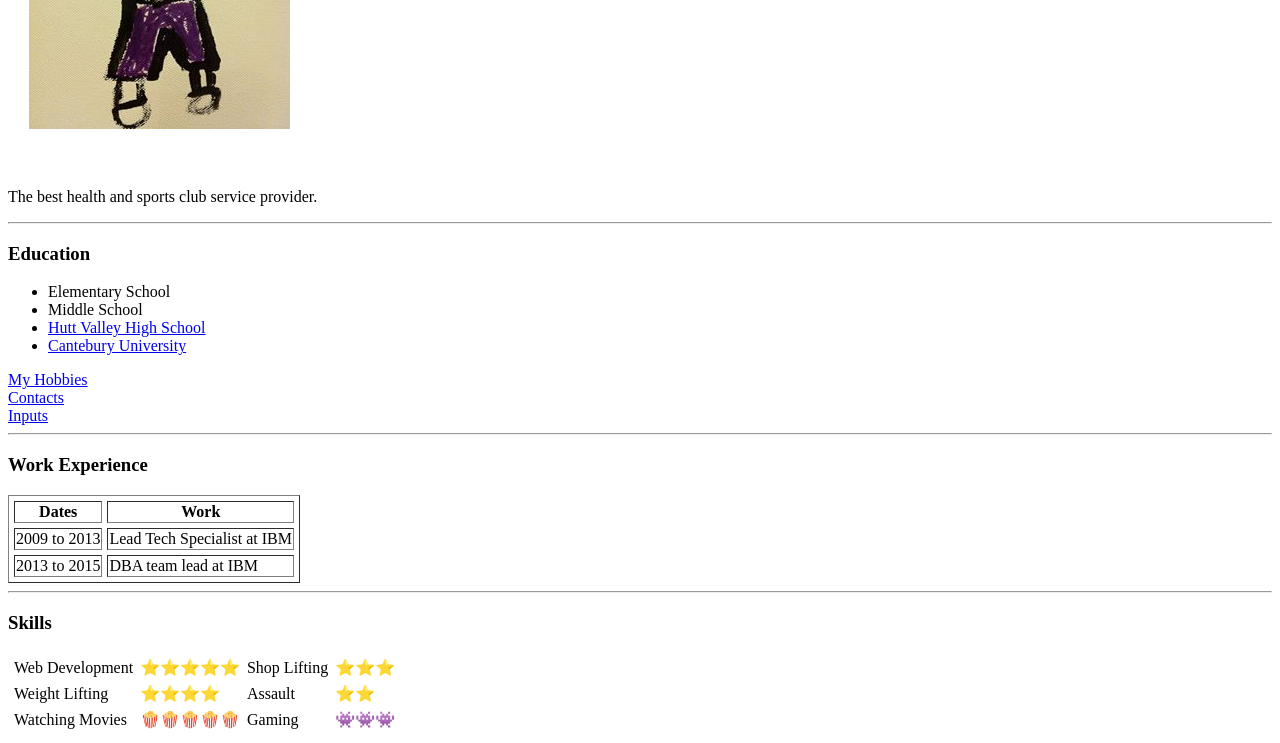
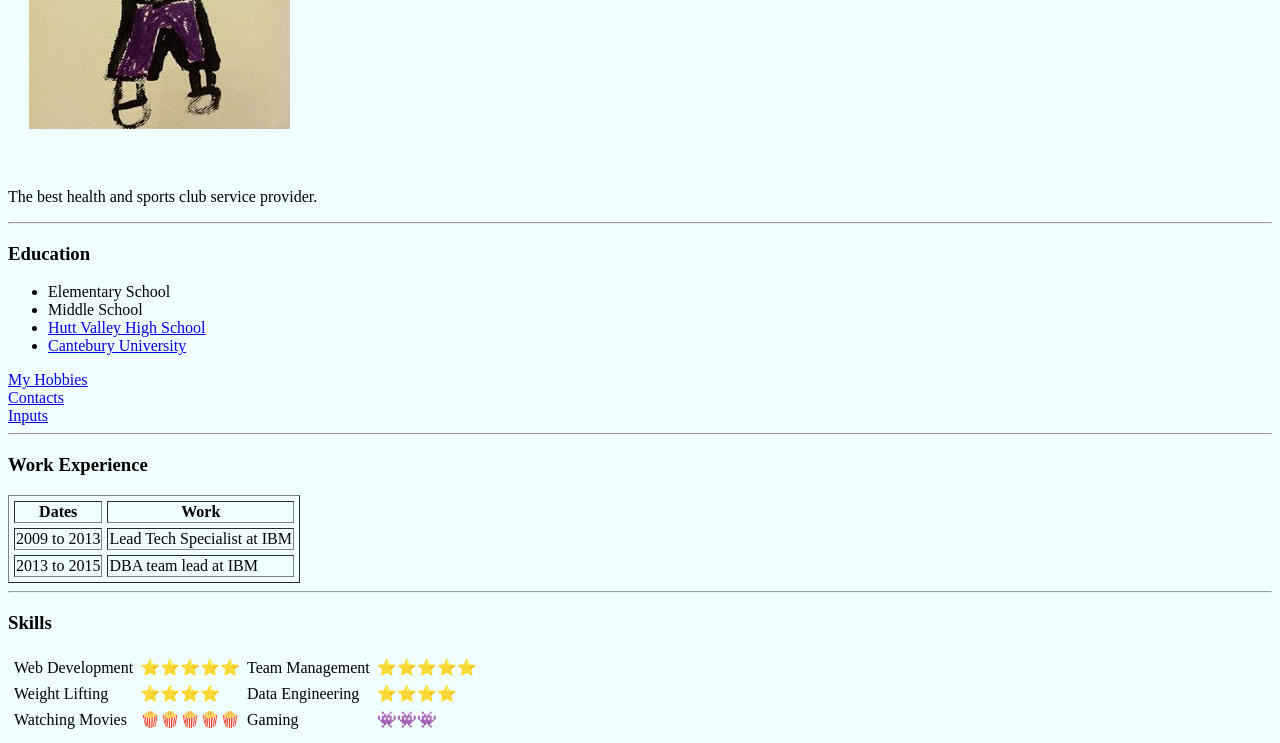
Before and after one commit to kentsunggit2020/cv, a plain HTML site: page index.html in a window 1280 px wide. Shown: the part 249-992 px from the top of the page. Drawn offline with Linux system fonts and the light colour scheme.

Commit message:
Add files via upload

```diff
--- a/index.html
+++ b/index.html
@@ -6,7 +6,7 @@
   <title>Ken's Personal Site</title>
 </head>
 
-<body>
+<body style="background-color: azure;">
   <table cellspacing="20">
     <tr>
       <td><img src="images/Ken_Tsung.jpg" alt="Ken Tsung image"></td>
@@ -57,14 +57,14 @@
     <tr>
       <td>Web Development</td>
       <td>⭐⭐⭐⭐⭐</td>
-      <td>Shop Lifting</td>
-      <td>⭐⭐⭐</td>
+      <td>Team Management</td>
+      <td>⭐⭐⭐⭐⭐</td>
     </tr>
     <tr>
       <td>Weight Lifting</td>
       <td>⭐⭐⭐⭐</td>
-      <td>Assault</td>
-      <td>⭐⭐</td>
+      <td>Data Engineering</td>
+      <td>⭐⭐⭐⭐</td>
     </tr>
     <tr>
       <td>Watching Movies</td>
```
